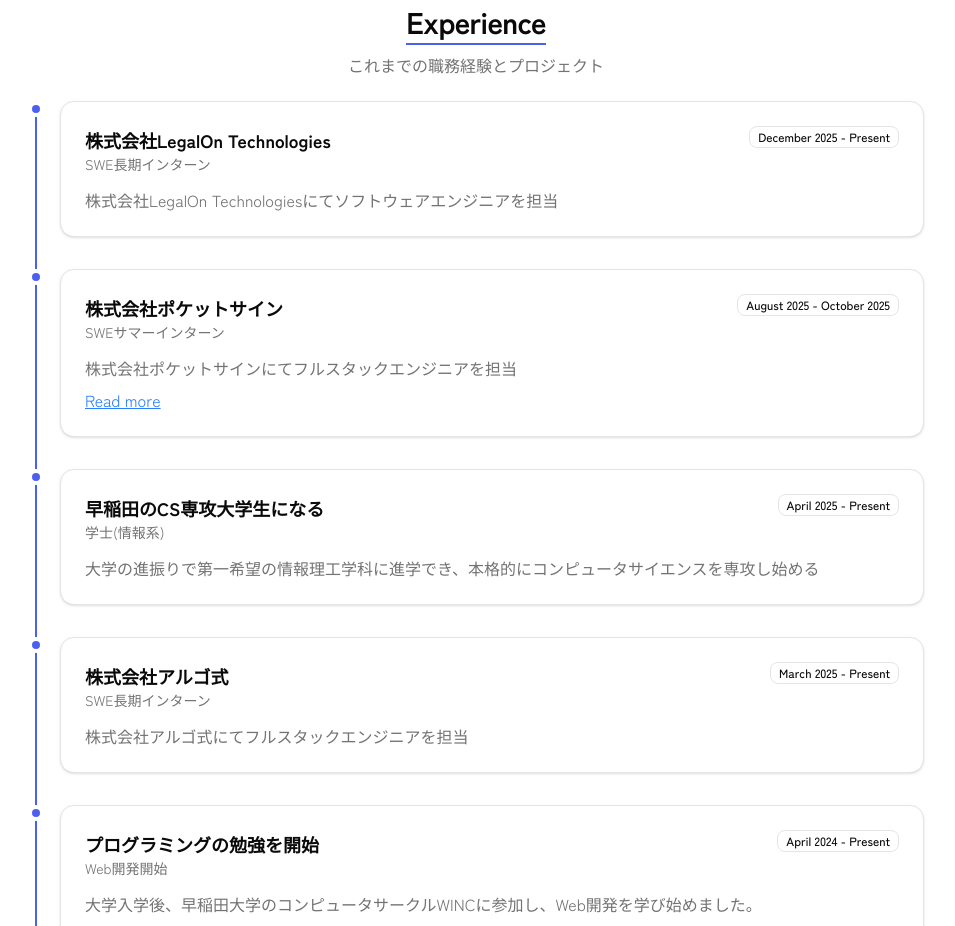
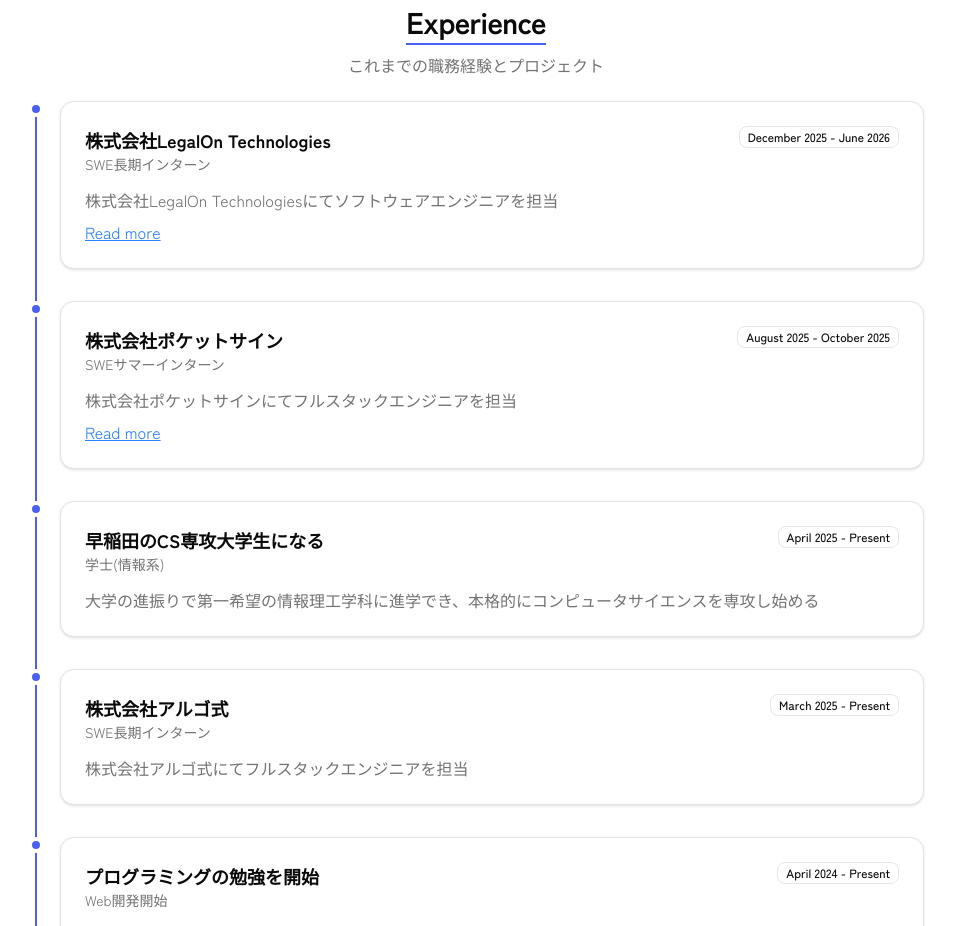
Before and after one commit to tsukuneA1/tsukuneA1_portfolio, a Next.js app: page / in a window 1280 px wide. Shown: the part 980-1906 px from the top of the page, without its empty margins (164-1119 px from the left). Built offline with nearby package versions, Linux system fonts and the light colour scheme.

Commit message:
Change internship period to June 2026
Updated the internship period for LegalOn Technologies.

```diff
--- a/app/constants.ts
+++ b/app/constants.ts
@@ -12,8 +12,9 @@
 		title: "株式会社LegalOn Technologies",
 		subtitle: "SWE長期インターン",
 		url: "https://legalontech.jp/",
-		period: "December 2025 - Present",
+		period: "December 2025 - June 2026",
 		description: "株式会社LegalOn Technologiesにてソフトウェアエンジニアを担当",
+		blogUrl: "https://tech.legalforce.co.jp/entry/structuring-kanpo-pdf-with-llm",
 	},
 	{
 		title: "株式会社ポケットサイン",
```
